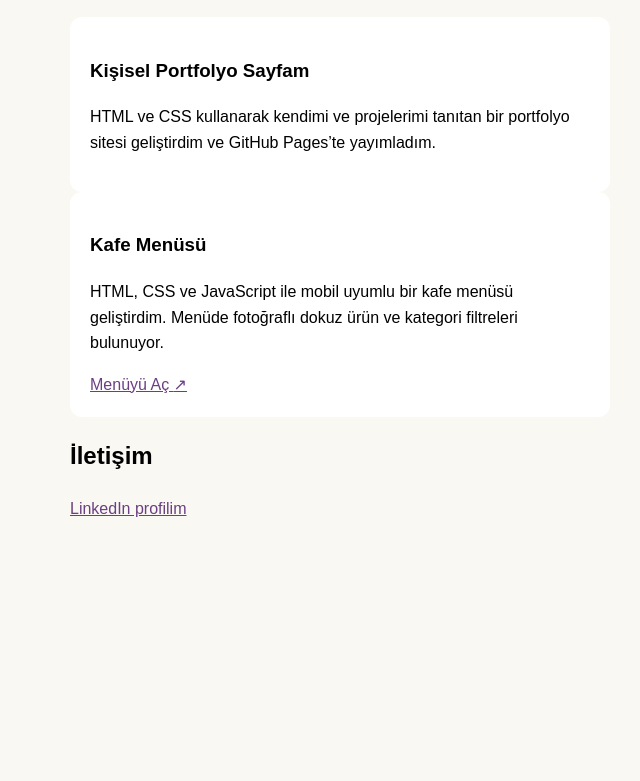
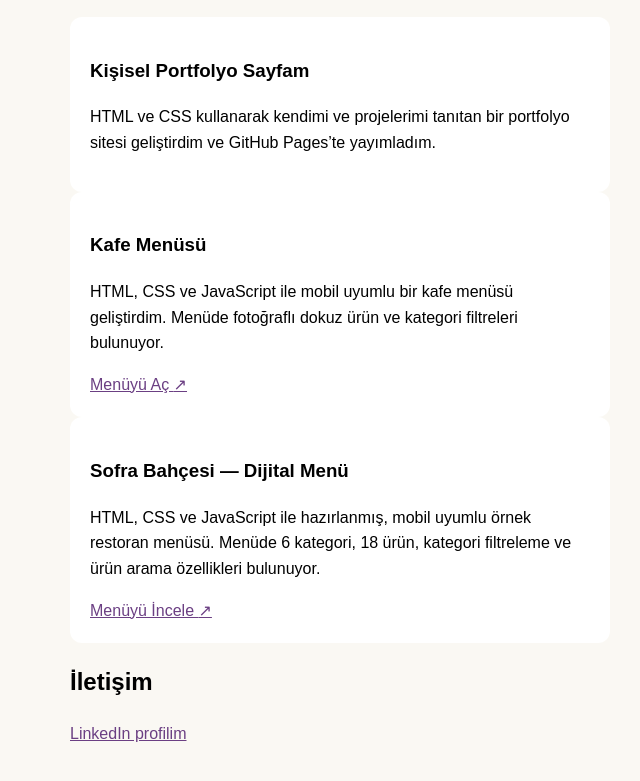
Before and after one commit to Rabia-YILDIRIM/rabia-portfolyo, a plain HTML site: page index.html in a window 1280 px wide. Shown: the part 467-1248 px from the top of the page, without its empty margins (170-810 px from the left). Before the commit the page ends 1028 px from the top, so only its background shows below. Drawn offline with Linux system fonts and the light colour scheme.

Commit message:
Update index.html with new project details
Added a new project 'Sofra Bahçesi — Dijital Menü' with details and link.

```diff
--- a/index.html
+++ b/index.html
@@ -57,7 +57,18 @@ Hedefim hem telefonda hem bilgisayarda rahat kullanılabilen web siteleri tasarl
        Menüde fotoğraflı dokuz ürün ve kategori filtreleri bulunuyor.</p>
 <a href="kafe-menu/index.html">Menüyü Aç <span aria-hidden="true">↗</span></a>
 </div>
+<div class="proje-karti">
+    <h3>Sofra Bahçesi — Dijital Menü</h3>
 
+    <p>HTML, CSS ve JavaScript ile hazırlanmış,
+       mobil uyumlu örnek restoran menüsü.
+       Menüde 6 kategori, 18 ürün, kategori filtreleme
+       ve ürün arama özellikleri bulunuyor.</p>
+
+<a href="https://rabia-yildirim.github.io/sofra-bahcesi-menu/">
+    Menüyü İncele <span aria-hidden="true">↗</span>
+</a>
+</div>
 <h2 id="iletisim">İletişim</h2>
 <p><a href="https://www.linkedin.com/in/rabia-yildirim-63a133448/">LinkedIn profilim</a></p></body>
 </html>
```
